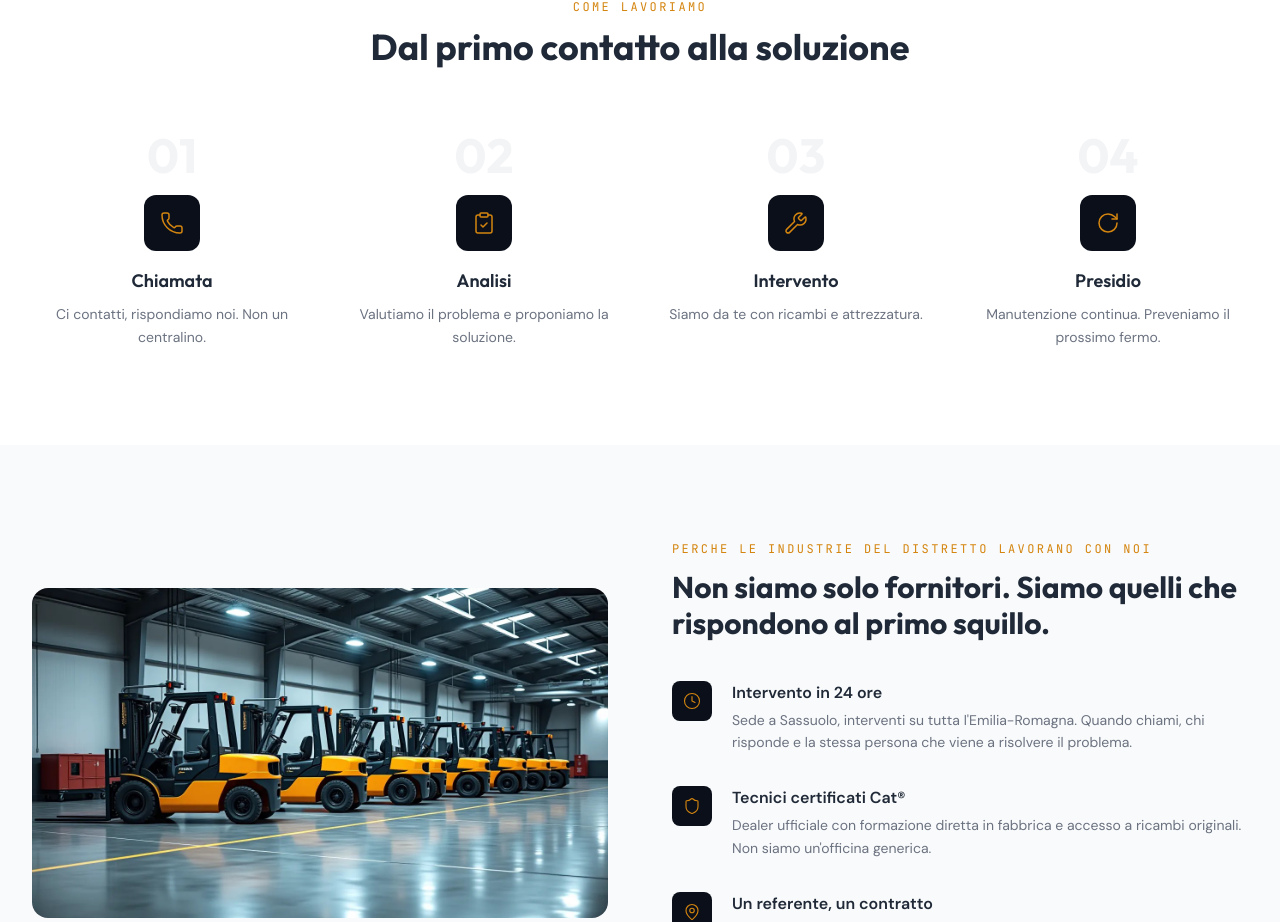
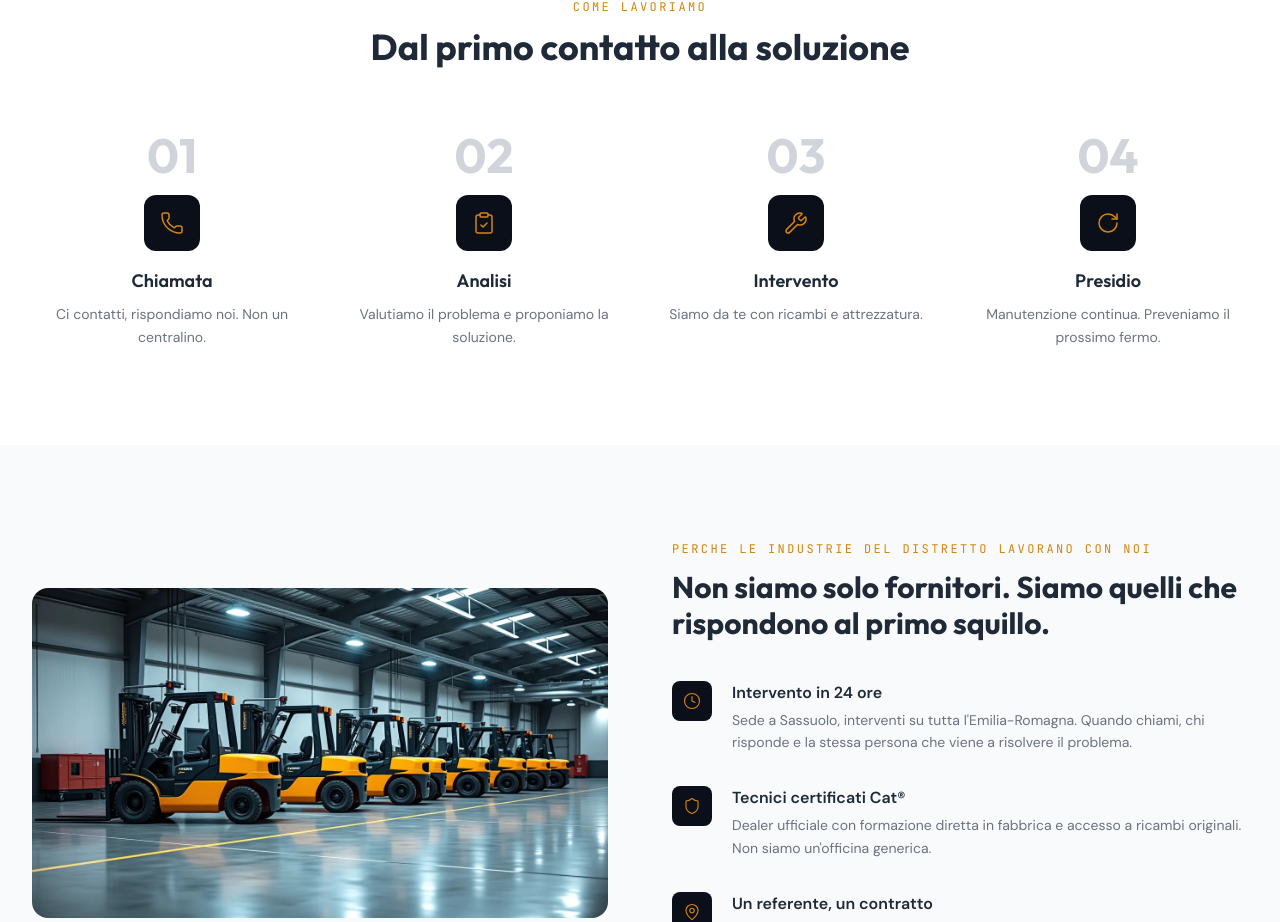
Before and after one commit to null-runner/nuova-tcm-demo, a Next.js app: page / in a window 1280 px wide. Shown: the part 2420-3342 px from the top of the page. Built offline with nearby package versions, Linux system fonts and the light colour scheme.

Commit message:
fix: increase step numbers contrast from gray-100 to gray-300

```diff
--- a/src/app/page.tsx
+++ b/src/app/page.tsx
@@ -347,7 +347,7 @@ export default function Home() {
             {steps.map((item, j) => (
               <AnimatedSection key={item.step} delay={j * 0.1}>
                 <div className="text-center">
-                  <p className="font-display text-5xl font-bold text-gray-100 mb-4">
+                  <p className="font-display text-5xl font-bold text-gray-300 mb-4">
                     {item.step}
                   </p>
                   <div className="w-14 h-14 bg-brand-dark rounded-xl flex items-center justify-center mx-auto mb-4">
```
